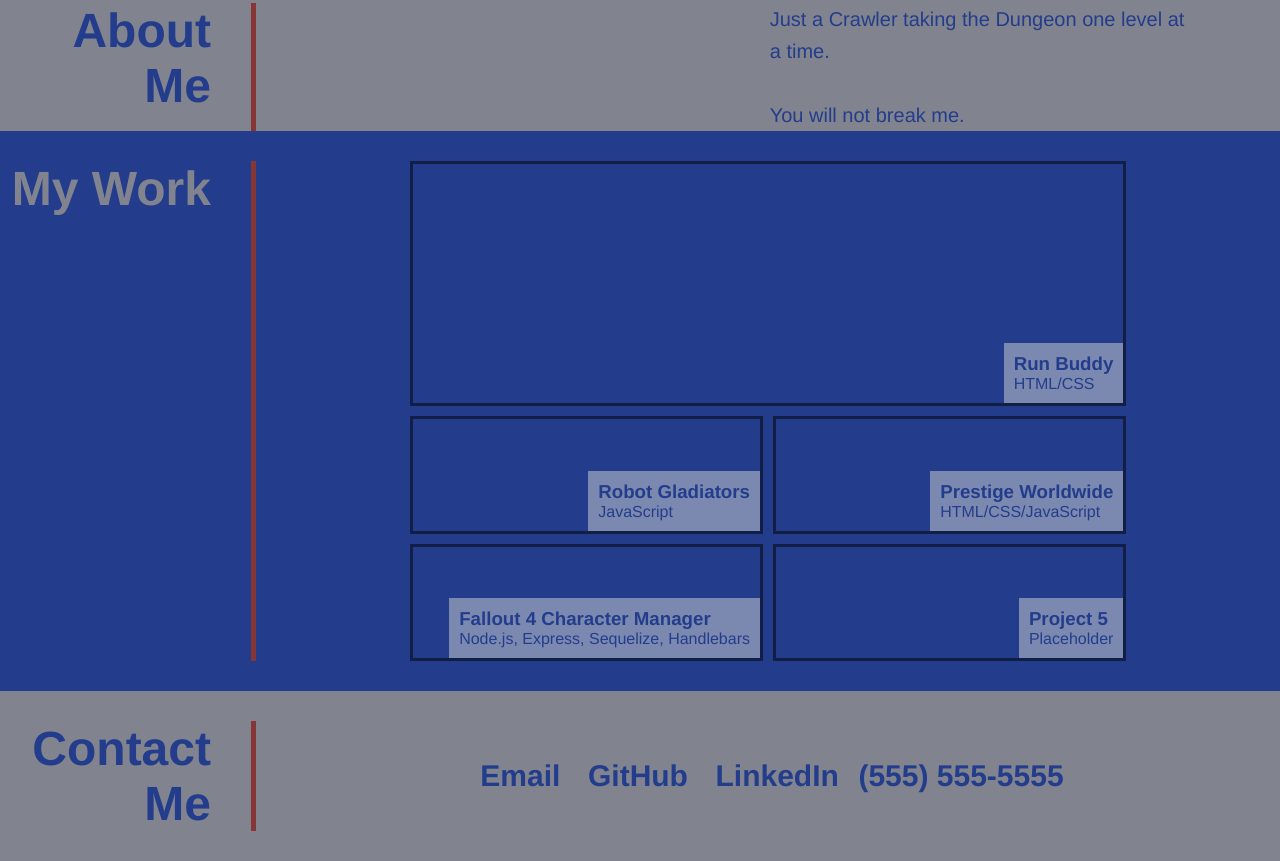
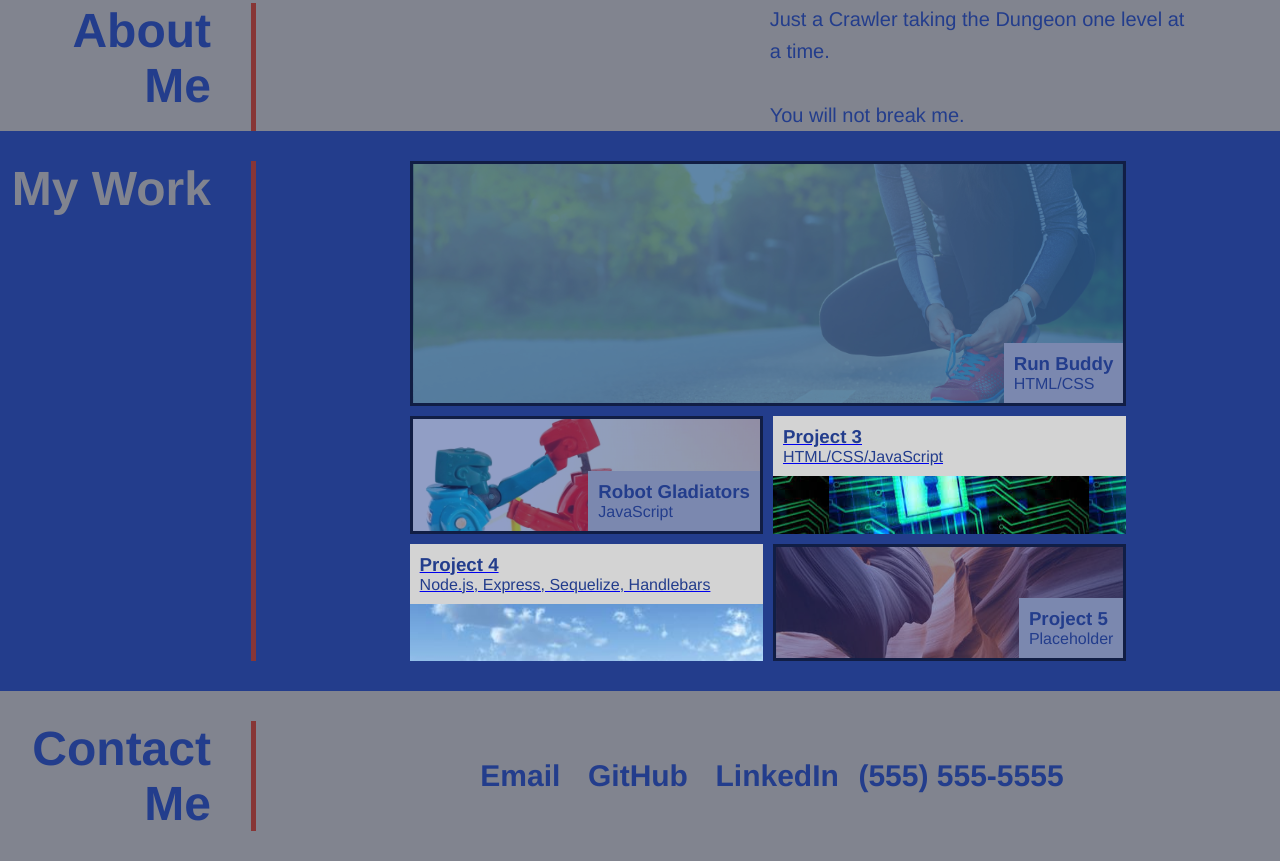
Before and after one commit to MattB-ks/Challenges, a plain HTML site: page week-2/index.html in a window 1280 px wide. Shown: the part 742-1603 px from the top of the page. Drawn offline with Linux system fonts and the light colour scheme; files that its build step writes are made by us from their sources; files whose address does not match are found by name.

Commit message:
New updates

```diff
--- a/week-2/02-Challenge/Assets/CSS/style.css
+++ b/week-2/02-Challenge/Assets/CSS/style.css
@@ -179,25 +179,25 @@ header nav ul li a:hover {
 .run-buddy {
     grid-column: 1/3;
     grid-row: span 2;
-    background-image: url("../images/runbuddy.jpg");
+    background-image: url("../Images/runbuddy.jpg");
 }
 
 .robot-gladiators {
-    background-image: url("../images/robotgladiators.jpg");
+    background-image: url("../Images/robotgladiators.jpg");
     background-position: 50% 15%;
 }
 
-.prestige-worldwide {
-    background-image: url("../images/stagelights.jpg");
+.project3 {
+    background-image: url("../Images/security.jpg");
     background-position: 60% 50%;
 }
 
-.fo4-char-mgr {
-    background-image: url("../images/ruins.jpg");
+.project4 {
+    background-image: url("../Images/water.jpg");
 }
 
 .project5 {
-    background-image: url("../images/canyon.jpg");
+    background-image: url("../Images/canyon.jpg");
 }
 
 .project-label {
--- a/week-2/index.html
+++ b/week-2/index.html
@@ -4,7 +4,7 @@
         <meta charset="UTF-8" />
         <meta name="viewport" content="width=device-width, initial-scale=1.0" />
         <title>Matt Bloch's Portfolio</title>
-        <link rel="stylesheet" href="./assets/css/style.css" />
+        <link rel="stylesheet" href="02-Challenge/Assets/CSS/style.css" />
     </head>
 
     <body>
@@ -32,7 +32,7 @@
         <!-- hero image section start -->
         <section class="hero">
             <div>
-                <img src="./assets/images/ProfilePic.jpg" alt="An image of Matt Bloch">
+                <img src="02-Challenge/Assets/Images/ProfilePic.jpg" alt="An image of Matt Bloch">
             </div>
             <div class="quote">
                 <blockquote>
@@ -73,25 +73,25 @@
                             <p>HTML/CSS</p>
                         </div>
                     </a>
-                    <a href="" target="_blank" class="project robot-gladiators">
+                    <a href="02-Challenge/Assets/Images/robotgladiators.jpg" target="_blank" class="project robot-gladiators">
                         <div class="project-label">
                             <h3>Robot Gladiators</h3>
                             <p>JavaScript</p>
                         </div>
                     </a>
-                    <a href="" target="_blank" class="project prestige-worldwide">
+                    <a href="02-Challenge/Assets/Images/security.jpg" target="_blank" class="project3">
                         <div class="project-label">
-                            <h3>Prestige Worldwide</h3>
+                            <h3>Project 3</h3>
                             <p>HTML/CSS/JavaScript</p>
                         </div>
                     </a>
-                    <a href="" target="_blank" class="project fo4-char-mgr">
+                    <a href="02-Challenge/Assets/Images/water.jpg" target="_blank" class="project4">
                         <div class="project-label">
-                            <h3>Fallout 4 Character Manager</h3>
+                            <h3>Project 4</h3>
                             <p>Node.js, Express, Sequelize, Handlebars</p>
                         </div>
                     </a>
-                    <a href="#" target="_blank"  class="project project5">
+                    <a href="02-Challenge/Assets/Images/canyon.jpg" target="_blank"  class="project project5">
                         <div class="project-label">
                             <h3>Project 5</h3>
                             <p>Placeholder</p>
@@ -108,13 +108,13 @@
                 <div id="contact-list">
                     <ul>
                         <li>
-                            <a href="mailto:jlawton1203@gmail.com">Email</a>
+                            <a href="mailto:blochmatthew@gmail.com">Email</a>
                         </li>
                         <li>
-                            <a href="https://github.com/jdlawton" target="_blank">GitHub</a>
+                            <a href="https://github.com/MattB-ks" target="_blank">GitHub</a>
                         </li>
                         <li>
-                            <a href="https://www.linkedin.com/in/joseph-lawton-702577ba/" target="_blank">LinkedIn</a>
+                            <a href="https://www.linkedin.com/in/matt-bloch-4244ab22/" target="_blank">LinkedIn</a>
                         </li>
                         <li>
                             <p>(555) 555-5555</p>
```
